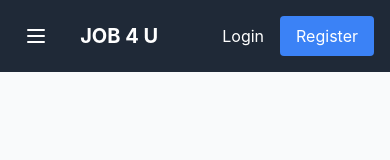
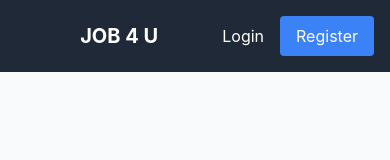
Before and after one commit to deekshith991/final, a React (Create React App) app in the folder portal/: page /login in a window 390 px wide. Shown: the top 160 px of the page. Built offline with nearby package versions, Linux system fonts and the light colour scheme.

Commit message:
[-] sttripped the sidebar

```diff
--- a/portal/src/V3/Components/Common/Header.js
+++ b/portal/src/V3/Components/Common/Header.js
@@ -1,46 +1,23 @@
 // src/components/Header.jsx
-import React, { useState } from "react";
+
 import { useAuth } from "../../Contexts/AuthContext";
 import { Link, useNavigate } from "react-router-dom";
-import Sidebar from "./Sidebar";
 
 const Header = () => {
     const { isAuthenticated, logout } = useAuth();
     const navigate = useNavigate();
-    const [isSidebarOpen, setIsSidebarOpen] = useState(false);
 
     const handleLogout = () => {
         logout();
         navigate("/login");
     };
 
-    const toggleSidebar = () => {
-        setIsSidebarOpen(!isSidebarOpen);
-    };
+
 
     return (
         <div>
             {/* Header */}
             <header className="bg-gray-800 text-white p-4 flex justify-between items-center relative">
-                <button
-                    onClick={toggleSidebar}
-                    className="text-white lg:hidden absolute left-4 p-2"
-                >
-                    <svg
-                        xmlns="http://www.w3.org/2000/svg"
-                        className="h-6 w-6"
-                        fill="none"
-                        viewBox="0 0 24 24"
-                        stroke="currentColor"
-                    >
-                        <path
-                            strokeLinecap="round"
-                            strokeLinejoin="round"
-                            strokeWidth="2"
-                            d="M4 6h16M4 12h16M4 18h16"
-                        />
-                    </svg>
-                </button>
 
                 {/* MyApp Title */}
                 <div className="flex flex-grow justify-center sm:justify-start">
@@ -49,7 +26,6 @@ const Header = () => {
                     </Link>
                 </div>
 
-                {/* Auth Links */}
                 <div className="flex items-center">
                     {isAuthenticated ? (
                         <>
@@ -69,8 +45,6 @@ const Header = () => {
                 </div>
             </header>
 
-            {/* Sidebar Component */}
-            <Sidebar isOpen={isSidebarOpen} toggleSidebar={toggleSidebar} />
         </div>
     );
 };
```
